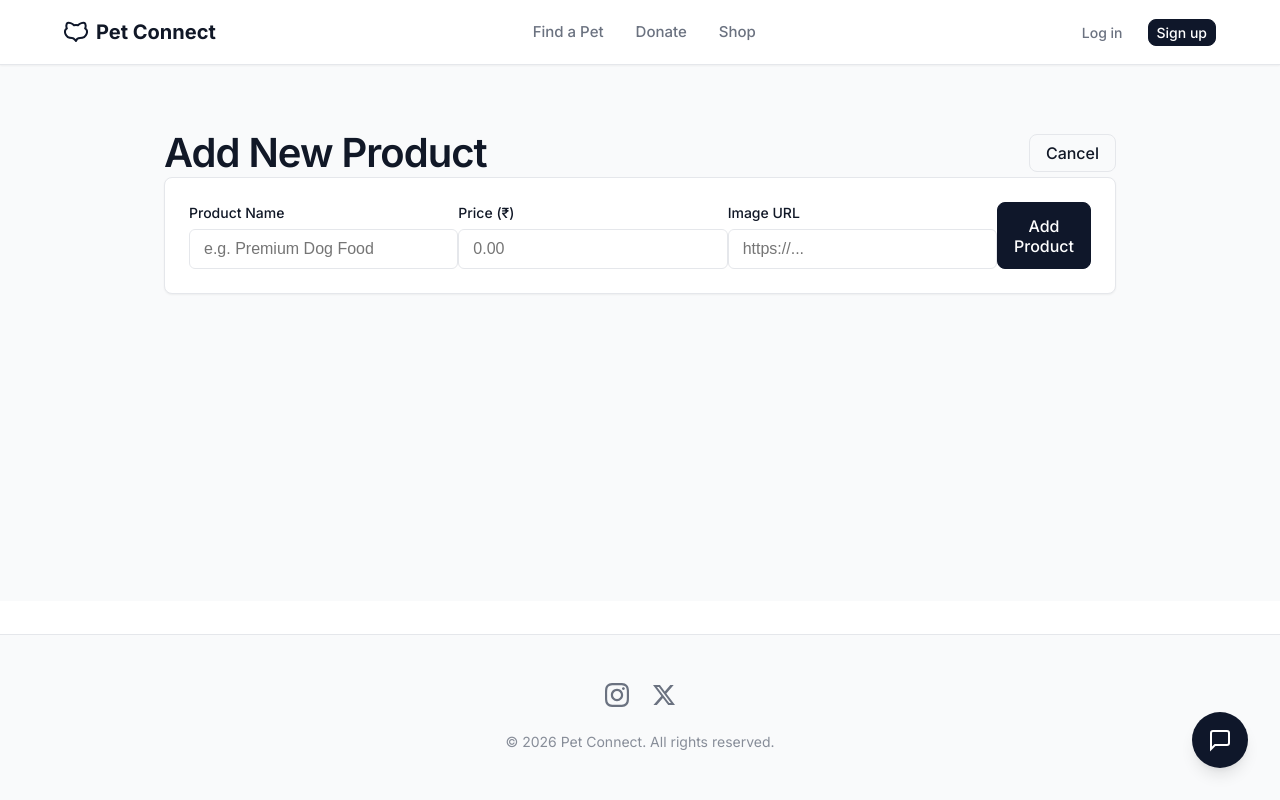
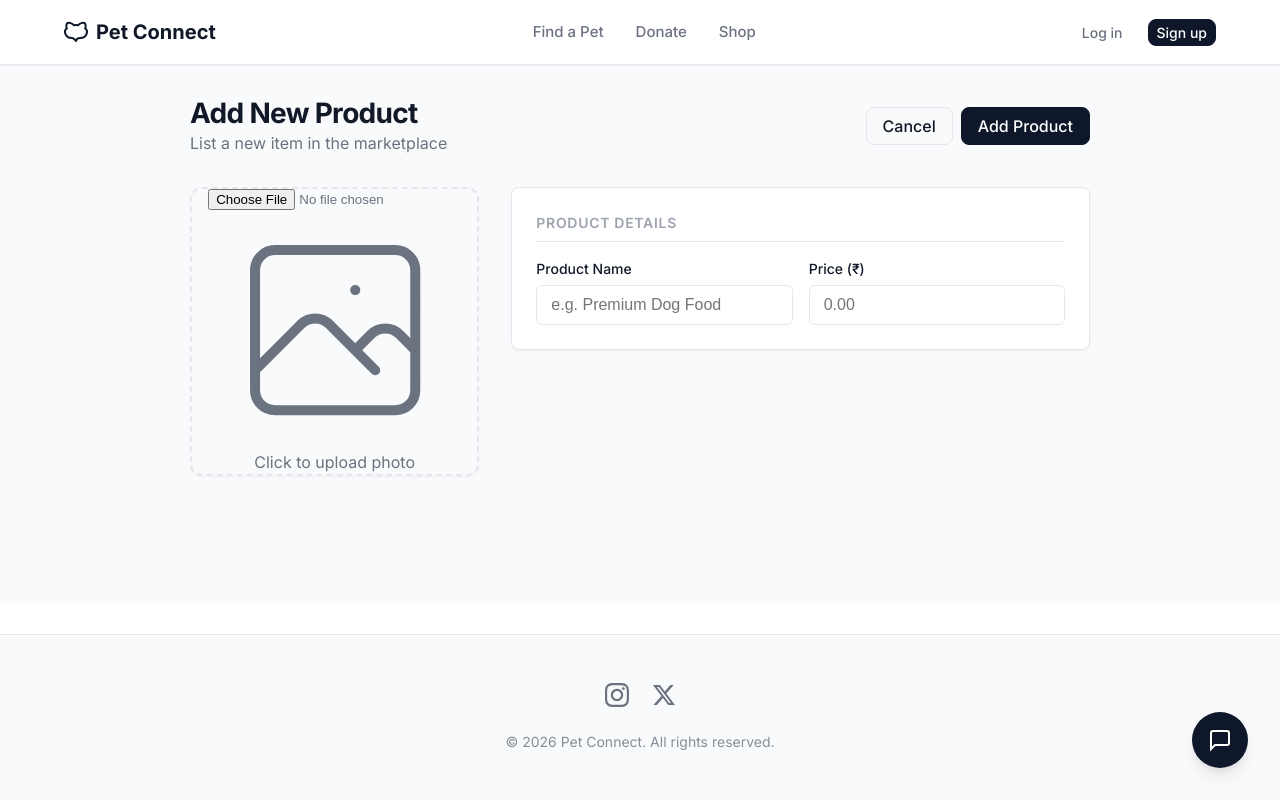
Before and after one commit to ly-sid/pet-connect, a Next.js app: page /dashboard/marketplace/new in a window 1280 px wide. Built offline with nearby package versions, Linux system fonts and the light colour scheme.

Commit message:
feat: Marketplace revamp, checkout with notifications, and layout fixes

```diff
--- a/src/app/api/products/[id]/route.ts
+++ b/src/app/api/products/[id]/route.ts
@@ -1,21 +1,47 @@
 
 import { NextResponse } from 'next/server';
-import { prisma } from '@/lib/prisma';
+import prisma from '@/lib/prisma';
 
 export async function DELETE(
     request: Request,
-    { params }: { params: { id: string } }
+    props: { params: Promise<{ id: string }> }
 ) {
     try {
+        const params = await props.params;
         const id = parseInt(params.id);
 
         if (isNaN(id)) {
             return NextResponse.json({ error: 'Invalid ID' }, { status: 400 });
         }
 
-        await prisma.product.delete({
+        const product = await prisma.product.findUnique({
             where: { id }
         });
+
+        if (product) {
+            // Notify Admins
+            const admins = await prisma.user.findMany({
+                where: { role: 'ADMIN' }
+            });
+
+            await Promise.all(admins.map(admin =>
+                prisma.notification.create({
+                    data: {
+                        userId: admin.id,
+                        title: 'Product Purchased',
+                        message: `Product "${product.name}" (₹${product.price}) has been purchased from the marketplace.`,
+                        type: 'success'
+                    }
+                })
+            ));
+
+            // Delete product
+            await prisma.product.delete({
+                where: { id }
+            });
+        } else {
+            return NextResponse.json({ error: 'Product not found' }, { status: 404 });
+        }
 
         return NextResponse.json({ success: true });
     } catch (error) {
--- a/src/app/api/products/route.ts
+++ b/src/app/api/products/route.ts
@@ -1,6 +1,6 @@
 
 import { NextResponse } from 'next/server';
-import { prisma } from '@/lib/prisma';
+import prisma from '@/lib/prisma';
 
 export async function GET() {
     try {
--- a/src/app/dashboard/marketplace/new/page.tsx
+++ b/src/app/dashboard/marketplace/new/page.tsx
@@ -6,10 +6,12 @@ import { backendService } from '@/lib/backend-service';
 import { Card } from '@/components/ui/Card';
 import { Input } from '@/components/ui/Input';
 import { Button } from '@/components/ui/Button';
+import styles from '../../intake/Intake.module.css';
 
 export default function NewProductPage() {
     const router = useRouter();
     const [loading, setLoading] = useState(false);
+    const [preview, setPreview] = useState<string | null>(null);
     const [formData, setFormData] = useState({
         name: '',
         price: '',
@@ -20,6 +22,27 @@ export default function NewProductPage() {
         setFormData({ ...formData, [e.target.name]: e.target.value });
     };
 
+    const handleImageChange = (e: React.ChangeEvent<HTMLInputElement>) => {
+        if (e.target.files && e.target.files[0]) {
+            const file = e.target.files[0];
+
+            if (file.size > 5 * 1024 * 1024) {
+                alert("File size must be less than 5MB");
+                return;
+            }
+
+            const reader = new FileReader();
+            reader.onload = (ev) => {
+                if (ev.target?.result) {
+                    const result = ev.target.result as string;
+                    setPreview(result);
+                    setFormData({ ...formData, image: result });
+                }
+            };
+            reader.readAsDataURL(file);
+        }
+    };
+
     const handleSubmit = async (e: React.FormEvent) => {
         e.preventDefault();
         setLoading(true);
@@ -28,7 +51,7 @@ export default function NewProductPage() {
             await backendService.addProduct({
                 name: formData.name,
                 price: parseFloat(formData.price),
-                image: formData.image
+                image: formData.image || 'https://images.unsplash.com/photo-1589924691195-41432c84c161?auto=format&fit=crop&w=400&q=80' // Default fallback
             });
             alert('Product added successfully!');
             router.push('/dashboard/marketplace');
@@ -41,14 +64,48 @@ export default function NewProductPage() {
     };
 
     return (
-        <div className="container max-w-2xl mx-auto py-8">
-            <div className="mb-6 flex items-center justify-between">
-                <h1 className="text-2xl font-bold">Add New Product</h1>
+        <div className={styles.container}>
+            <div className={styles.header}>
+                <div>
+                    <h1 className={styles.title}>Add New Product</h1>
+                    <p className="text-subtle">List a new item in the marketplace</p>
+                </div>
+                <div className="flex gap-2">
                     <Button variant="outline" onClick={() => router.back()}>Cancel</Button>
+                    <Button onClick={handleSubmit} disabled={loading}>
+                        {loading ? 'Adding...' : 'Add Product'}
+                    </Button>
+                </div>
             </div>
 
-            <Card>
-                <form onSubmit={handleSubmit} className="flex flex-col gap-6">
+            <form className={styles.grid}>
+                {/* Left Column: Image Upload */}
+                <div className={styles.imageSection}>
+                    <Card padding="none" className={styles.imageUpload}>
+                        <input
+                            type="file"
+                            accept="image/*"
+                            className="absolute inset-0 opacity-0 cursor-pointer"
+                            onChange={handleImageChange}
+                        />
+                        {preview ? (
+                            <img src={preview} alt="Preview" style={{ width: '100%', height: '100%', objectFit: 'cover' }} />
+                        ) : (
+                            <>
+                                <svg className="w-12 h-12 mb-2 text-gray-300" fill="none" viewBox="0 0 24 24" stroke="currentColor">
+                                    <path strokeLinecap="round" strokeLinejoin="round" strokeWidth={1} d="M4 16l4.586-4.586a2 2 0 012.828 0L16 16m-2-2l1.586-1.586a2 2 0 012.828 0L20 14m-6-6h.01M6 20h12a2 2 0 002-2V6a2 2 0 00-2-2H6a2 2 0 00-2 2v12a2 2 0 002 2z" />
+                                </svg>
+                                <span className="font-medium text-sm">Click to upload photo</span>
+                            </>
+                        )}
+                    </Card>
+                </div>
+
+                {/* Right Column: Details */}
+                <div className={styles.formSection}>
+                    <Card padding="md">
+                        <div className={styles.sectionLabel}>Product Details</div>
+                        <div className="flex flex-col gap-4">
                             <Input
                                 label="Product Name"
                                 name="name"
@@ -67,37 +124,10 @@ export default function NewProductPage() {
                                 placeholder="0.00"
                                 required
                             />
-
-                    <Input
-                        label="Image URL"
-                        name="image"
-                        value={formData.image}
-                        onChange={handleChange}
-                        placeholder="https://..."
-                        required
-                    />
-
-                    {formData.image && (
-                        <div className="mt-2">
-                            <p className="text-sm font-medium mb-2 text-subtle">Preview:</p>
-                            <div className="aspect-video w-full rounded-lg bg-gray-100 overflow-hidden border border-gray-200">
-                                <img
-                                    src={formData.image}
-                                    alt="Preview"
-                                    className="w-full h-full object-cover"
-                                    onError={(e) => (e.currentTarget.style.display = 'none')}
-                                />
                         </div>
-                        </div>
-                    )}
-
-                    <div className="flex justify-end pt-4">
-                        <Button type="submit" loading={loading} fullWidth>
-                            Add Product
-                        </Button>
+                    </Card>
                 </div>
             </form>
-            </Card>
         </div>
     );
 }
--- a/src/components/layout/Sidebar.tsx
+++ b/src/components/layout/Sidebar.tsx
@@ -62,6 +62,9 @@ export function Sidebar() {
                         <Link href="/dashboard/approvals" className={`${styles.item} ${isActive('/dashboard/approvals')}`}>
                             Adoption Approvals
                         </Link>
+                        <Link href="/dashboard/marketplace" className={`${styles.item} ${isActive('/dashboard/marketplace')}`}>
+                            Marketplace Inventory
+                        </Link>
                     </>
                 )}
 
--- a/src/components/ui/ContactWidget.tsx
+++ b/src/components/ui/ContactWidget.tsx
@@ -108,6 +108,7 @@ export function ContactWidget() {
                 className={styles.toggleBtn}
                 onClick={() => setIsOpen(!isOpen)}
                 aria-label="Toggle contact form"
+                suppressHydrationWarning={true}
             >
                 {isOpen ? (
                     <svg width="24" height="24" viewBox="0 0 24 24" fill="none" stroke="currentColor" strokeWidth="2">
```
Also changed, not shown: src/app/dashboard/marketplace/page.tsx (+22 -14 lines), src/app/marketplace/page.tsx (+84 -3 lines). Lines whose indentation alone changed are shown as unchanged.
